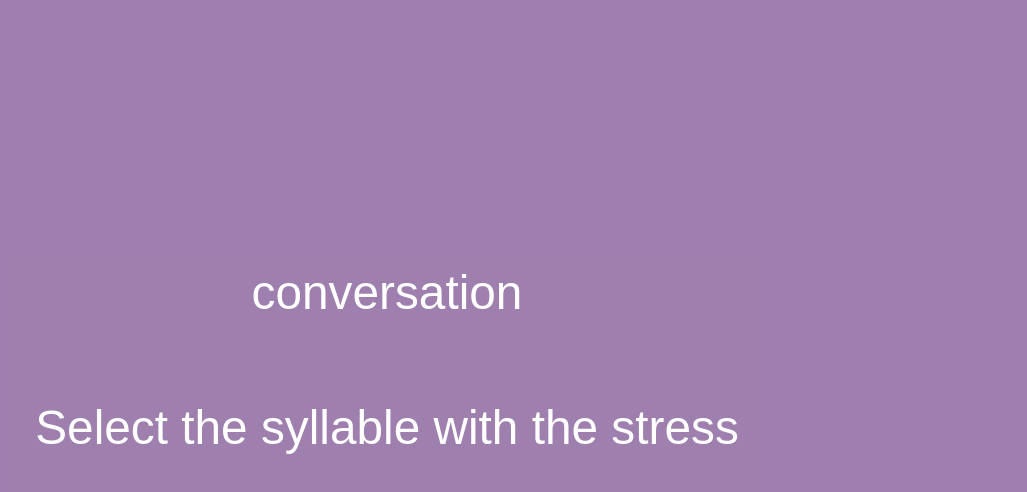
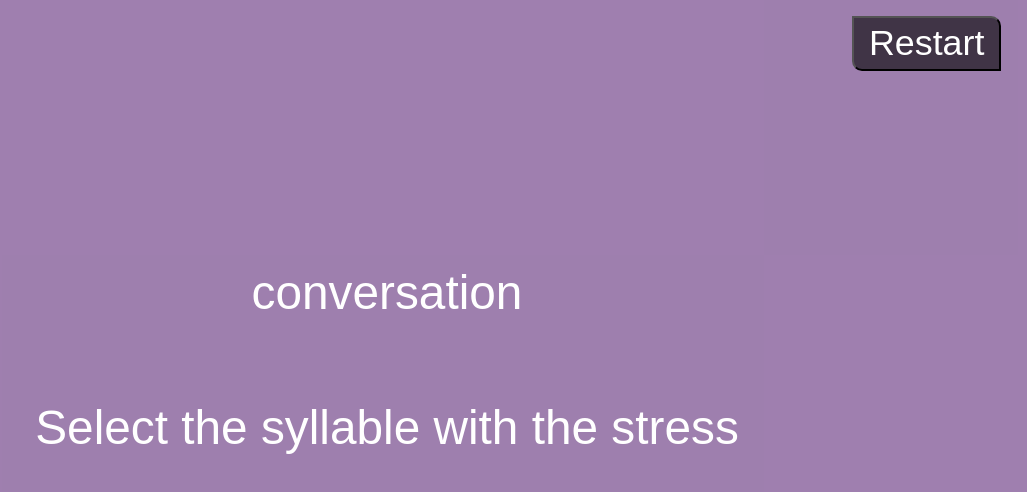
Before and after one commit to Luffytaro22/Word-Stress, a website built with Vite: page index.html in a window 1280 px wide. Both pictures are taken after a click on the button "START". Shown: the whole page, without its empty margins (253-1280 px from the left). Built offline with nearby package versions, Linux system fonts and the light colour scheme; what hyphen would draw is missing.

Commit message:
Added a restart button

```diff
--- a/src/main.js
+++ b/src/main.js
@@ -16,6 +16,7 @@ document.querySelector('#app').innerHTML = `
     </button>
     </section>
     <section id="game">
+    <button id="restart">Restart</button>
     <p id="word"></p>
     <p>Select the syllable with the stress</p>
     <div id="syllables-container"></div>
--- a/src/style.css
+++ b/src/style.css
@@ -84,3 +84,14 @@
   background: rgba(0,0,0,0.5); /* fondo semitransparente */
   z-index: 998; /* por encima de todo */
 }
+
+#restart {
+  align-self: end;
+  position: absolute;
+  top: 2%;
+  right: 2%;
+  background-color: rgba(3, 3, 3, 0.6);
+  border-radius: 0 10px 0 10px;
+  padding: 5px 15px;
+  font-size: 0.9em;
+}
```
